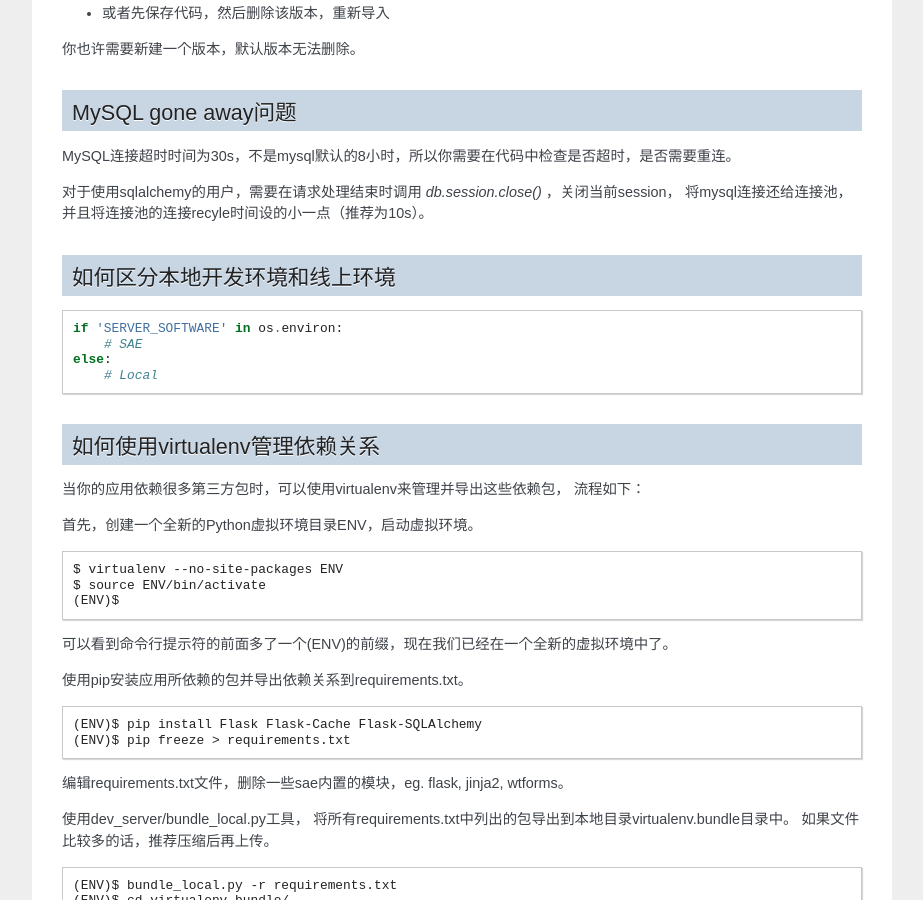
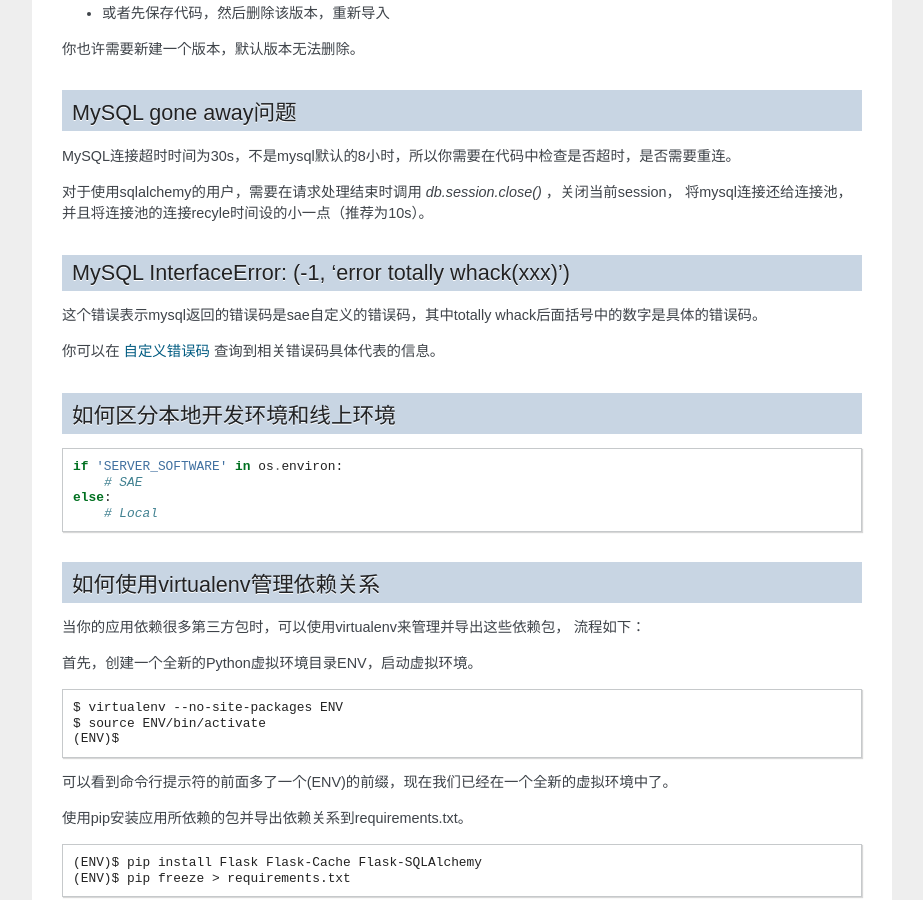
Before and after one commit to sinacloud/sae-python-dev-guide, a Sphinx documentation site: the page built from docs/faq.rst, in a window 1280 px wide and 900 px high, scrolled down 1680 px. Shown: the whole window, without its empty margins (198-1121 px from the left). Built offline with Sphinx 7.4.7, drawn with Linux system fonts in a browser that asks for light colours; some of the changed text lies outside the part shown.

Commit message:
About MySQL InterfaceError (-1, 'totally whack')

```diff
--- a/docs/faq.rst
+++ b/docs/faq.rst
@@ -111,6 +111,16 @@
 对于使用sqlalchemy的用户，需要在请求处理结束时调用 `db.session.close()` ，关闭当前session，
 将mysql连接还给连接池，并且将连接池的连接recyle时间设的小一点（推荐为10s）。
 
+MySQL InterfaceError: (-1, 'error totally whack(xxx)')
+---------------------------------------------------------
+
+这个错误表示mysql返回的错误码是sae自定义的错误码，其中totally whack后面括号中的数字是具体的错误码。
+
+你可以在 `自定义错误码`_ 查询到相关错误码具体代表的信息。
+
+.. _自定义错误码:  http://sae.sina.com.cn/?m=devcenter&catId=203#anchor_ba2cfd662e37730bc2bf2fb0fea566c7
+
+
 如何区分本地开发环境和线上环境
 -------------------------------------
 ::
```
